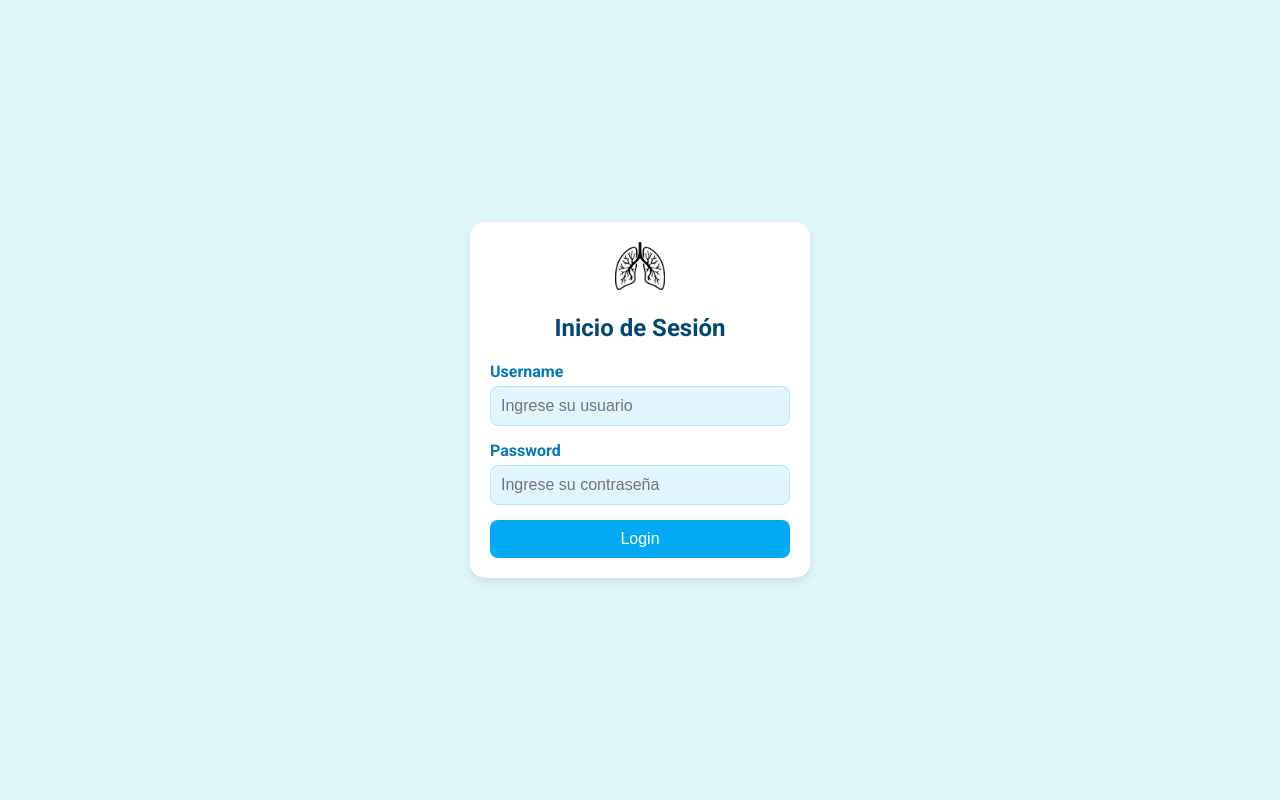
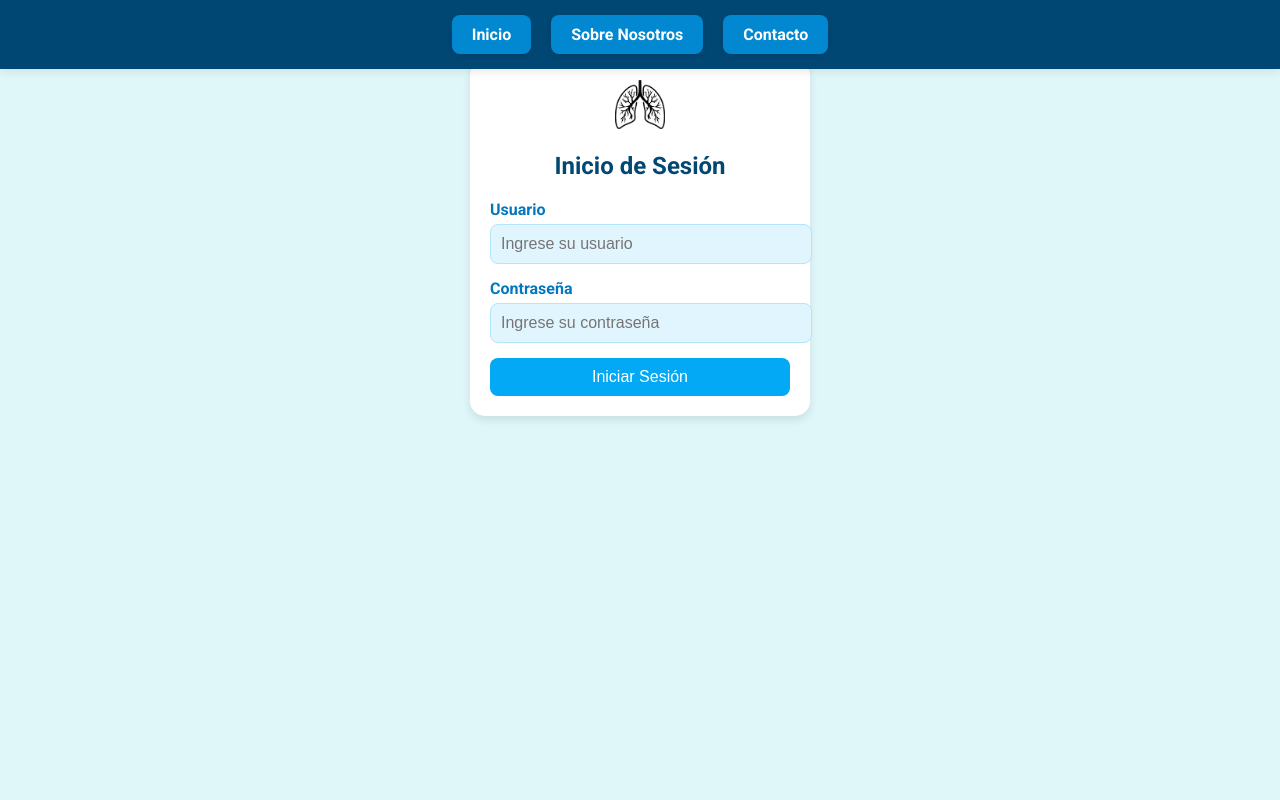
Before and after one commit to EnzoM1/Capstone-DavidMerino-SebastianPalma-EnzoMayo, a Django app: page / in a window 1280 px wide. Run offline with Django 5.2, Linux system fonts and the light colour scheme.

Commit message:
Actualizacion pagina inicio

```diff
--- a/Aplicacion Web/Onculungnet/onco/static/css/styles.css
+++ b/Aplicacion Web/Onculungnet/onco/static/css/styles.css
@@ -3,21 +3,63 @@
 
 /* Estilos generales para la página */
 body {
-    font-family: 'Roboto', Arial, sans-serif; /* Cambiar a fuente moderna */
-    background-color: #e0f7fa; /* Fondo celeste claro */
+    font-family: 'Roboto', Arial, sans-serif;
+    background-color: #e0f7fa;
+    display: flex;
+    flex-direction: column;
+    align-items: center;
+    margin: 0;
+    padding-top: 60px; /* Espacio para el navbar fijo */
+}
+
+/* Estilo del navbar */
+.navbar {
+    background-color: #004774;
+    width: 100%;
+    padding: 15px 0;
+    position: fixed;
+    top: 0;
+    left: 0;
+    z-index: 1000;
+    box-shadow: 0 2px 10px rgba(0, 0, 0, 0.1);
+}
+
+.navbar ul {
+    list-style: none;
+    margin: 0;
+    padding: 0;
     display: flex;
     justify-content: center;
-    align-items: center;
-    height: 100vh; /* Ajusta la altura de la vista */
+    gap: 20px;
+}
+
+.navbar ul li {
     margin: 0;
+}
+
+.navbar ul li a {
+    display: inline-block;
+    padding: 10px 20px;
+    background-color: #0288d1; /* Color del botón */
+    color: white;
+    font-weight: bold;
+    font-size: 16px;
+    text-decoration: none;
+    border-radius: 8px; /* Bordes redondeados */
+    transition: background-color 0.3s ease;
+    box-shadow: 0 2px 5px rgba(0, 0, 0, 0.1);
+}
+
+.navbar ul li a:hover {
+    background-color: #03a9f4; /* Color del botón al pasar el ratón */
 }
 
 /* Estilos del contenedor del login */
 .login-container {
-    background-color: #ffffff; /* Fondo blanco */
-    padding: 20px; /* Espacio alrededor del contenido */
-    border-radius: 15px; /* Bordes redondeados */
-    box-shadow: 0 4px 8px rgba(0, 0, 0, 0.1); /* Sombra para darle un efecto elevado */
+    background-color: #ffffff;
+    padding: 20px;
+    border-radius: 15px;
+    box-shadow: 0 4px 8px rgba(0, 0, 0, 0.1);
     width: 300px;
     text-align: center;
 }
@@ -29,35 +71,34 @@ body {
 
 /* Estilo del título "Inicio de Sesión" */
 h2 {
-    color: #004774; /* Texto de color celeste oscuro */
+    color: #004774;
     margin-bottom: 20px;
-    font-weight: 700; /* Texto en negrita */
+    font-weight: 700;
 }
 
 /* Estilos de las etiquetas y campos de entrada */
 label {
     display: block;
     text-align: left;
-    color: #0277bd; /* Color de texto celeste medio */
+    color: #0277bd;
     margin-bottom: 5px;
-    font-weight: 700; /* Etiquetas en negrita */
-    font-size: 1rem; /* Tamaño de fuente más grande para las etiquetas */
+    font-weight: 700;
+    font-size: 1rem;
 }
 
 input[type="text"], input[type="password"] {
     width: 100%;
     padding: 10px;
     margin-bottom: 15px;
-    border: 1px solid #b3e5fc; /* Borde celeste claro */
+    border: 1px solid #b3e5fc;
     border-radius: 8px;
     font-size: 16px;
-    box-sizing: border-box; /* Asegura que el padding se mantenga dentro del ancho total */
-    background-color: #e1f5fe; /* Fondo del input celeste muy claro */
+    background-color: #e1f5fe;
 }
 
 /* Estilos del botón de login */
 button {
-    background-color: #03a9f4; /* Color del botón (celeste) */
+    background-color: #03a9f4;
     color: white;
     border: none;
     padding: 10px 15px;
@@ -68,5 +109,5 @@ button {
 }
 
 button:hover {
-    background-color: #0288d1; /* Color al pasar el ratón sobre el botón (celeste más oscuro) */
+    background-color: #0288d1;
 }
--- a/Aplicacion Web/Onculungnet/onco/templates/index.html
+++ b/Aplicacion Web/Onculungnet/onco/templates/index.html
@@ -7,27 +7,36 @@
     <meta name="viewport" content="width=device-width, initial-scale=1.0">
     <title>Inicio de Sesión</title>
     <!-- Enlazamos el archivo CSS -->
-    <link rel="stylesheet" href="{%static 'css/styles.css'%}">
+    <link rel="stylesheet" href="{% static 'css/styles.css' %}">
 </head>
 <body>
+    <!-- Barra de navegación -->
+    <nav class="navbar">
+        <ul>
+            <li><a href="#">Inicio</a></li>
+            <li><a href="#">Sobre Nosotros</a></li>
+            <li><a href="#">Contacto</a></li>
+        </ul>
+    </nav>
+
     <!-- Contenedor del formulario de inicio de sesión -->
     <div class="login-container">
-        <!-- Icono representativo, puede ser una imagen o ícono relacionado -->
+        <!-- Icono representativo -->
         <div class="icon">
-            <img src="{%static 'img/pulmon_icon.png'%}" alt="Icono" width="50">
+            <img src="{% static 'img/pulmon_icon.png' %}" alt="Icono de pulmón" width="50">
         </div>
         <h2>Inicio de Sesión</h2>
 
         <!-- Formulario de inicio de sesión -->
         <form action="#" method="POST">
-            <label for="username">Username</label>
+            <label for="username">Usuario</label>
             <input type="text" id="username" name="username" placeholder="Ingrese su usuario" required>
 
-            <label for="password">Password</label>
+            <label for="password">Contraseña</label>
             <input type="password" id="password" name="password" placeholder="Ingrese su contraseña" required>
 
             <!-- Botón de login -->
-            <button type="submit">Login</button>
+            <button type="submit">Iniciar Sesión</button>
         </form>
     </div>
 </body>
```
Also changed, not shown: Aplicacion Web/Onculungnet/db.sqlite3.
